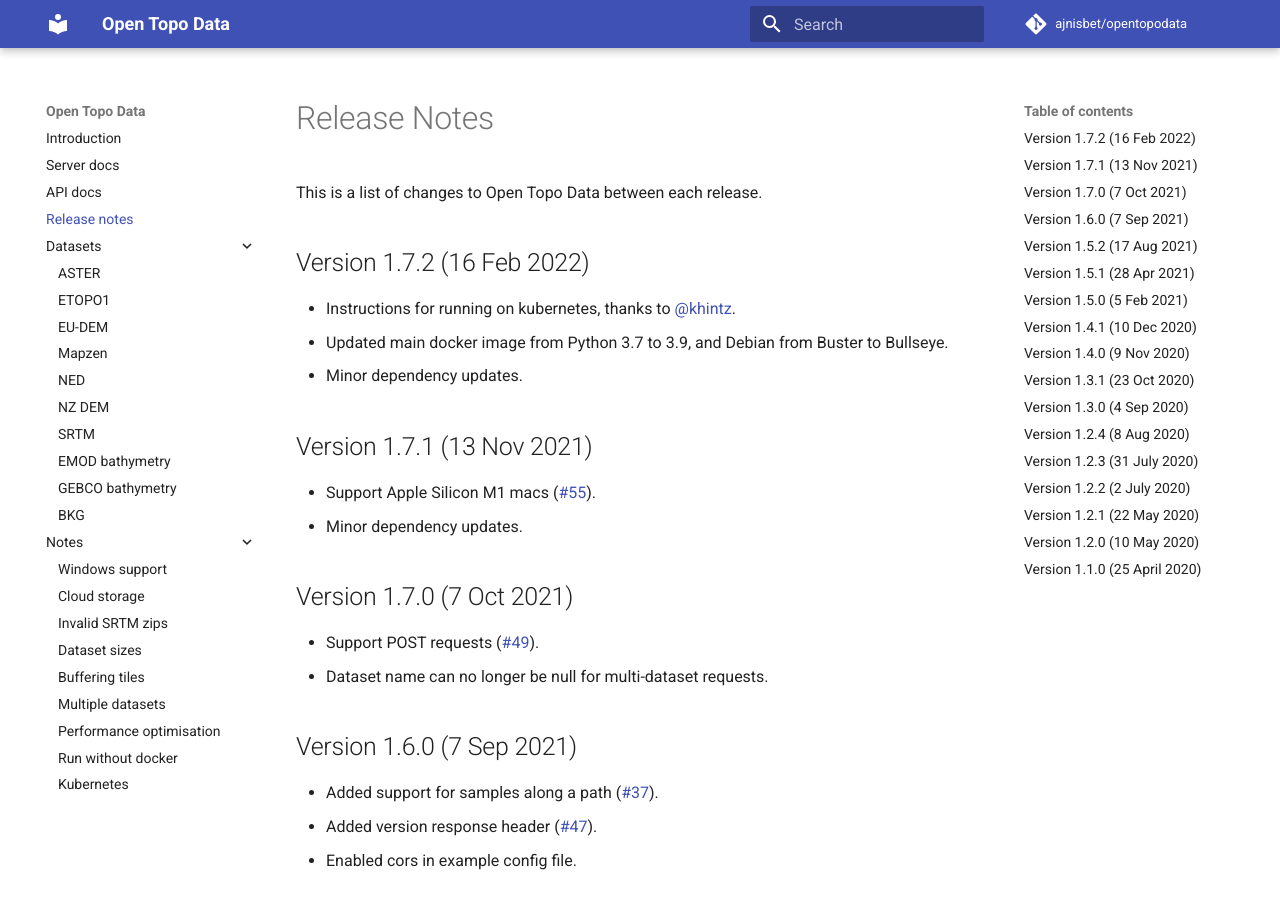
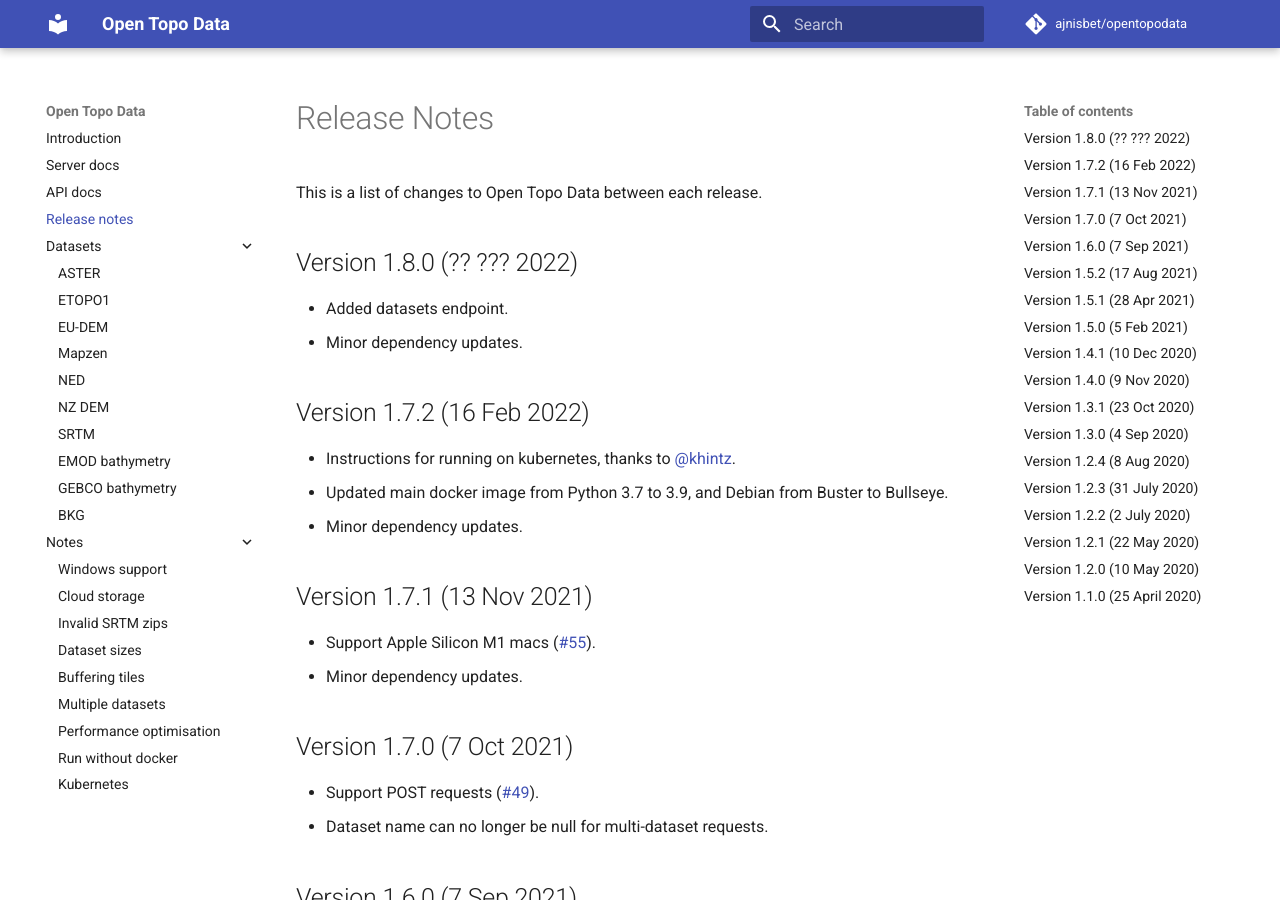
Before and after one commit to ajnisbet/opentopodata, an MkDocs documentation site: the page built from docs/changelog.md, in a window 1280 px wide and 900 px high. Built offline with MkDocs 1.6.1 and Material for MkDocs 9.7.7, drawn with Linux system fonts in a browser that asks for light colours; comment, search, counter and statistics services are not loaded.

Commit message:
Update changelog

```diff
--- a/docs/changelog.md
+++ b/docs/changelog.md
@@ -1,6 +1,12 @@
 # Release Notes
 
 This is a list of changes to Open Topo Data between each release.
+
+## Version 1.8.0 (?? ??? 2022)
+
+* Added datasets endpoint.
+* Minor dependency updates.
+
 
 ## Version 1.7.2 (16 Feb 2022)
 
```
